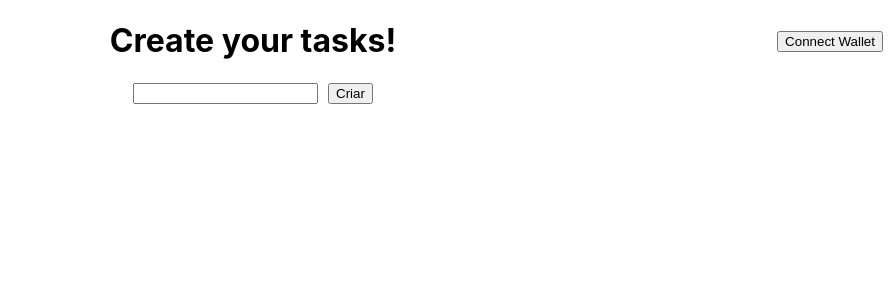
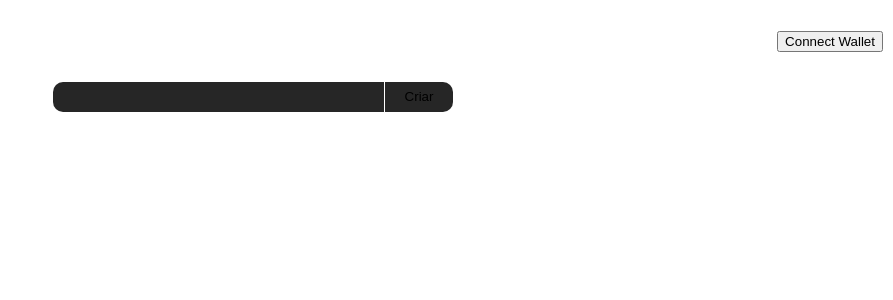
Before and after one commit to jhonattan-farias/Todos-solidity-Js, a Next.js app in the folder Frontend/: page / in a window 1280 px wide. Shown: the top 300 px of the page, without its empty margins (387-1280 px from the left). Built offline with nearby package versions, Linux system fonts and the light colour scheme.

Commit message:
making the style look more good visually

```diff
--- a/Frontend/styles/Home.module.scss
+++ b/Frontend/styles/Home.module.scss
@@ -3,6 +3,7 @@
   justify-content: center;
   align-items: center;
   position:relative;
+  color:white;
 
   .connectWallet{
     position:absolute;
@@ -14,8 +15,30 @@
 .createTask{
   display: flex;
   justify-content: center;
+
+  form{
+    display: flex;
+    justify-content: center;
+    width:25rem;
+    height: 30px;
+  }
+
+  button {
+    background-color: #262626;
+    border:0;
+    border-radius: 0 10px 10px 0;
+
+    width:5rem;
+  }
+
   input{
-    margin-right:10px;
+    border:none;
+    outline: none;
+    margin-right:1px;
+    height: 100%;
+    width:100%;padding-left: 10px;
+    border-radius: 10px 0  0 10px;
+    background-color: #262626;
   }
 }
 
@@ -28,11 +51,28 @@
     .task{
       display: flex;
       justify-content: space-between;
+      align-items: center;
       padding:20px;
       border-radius: 10px;
-      background-color:rgb(46, 45, 45);
-      color: rgb(255, 255, 255);
+      background-color:#CCAD8F;
+      color: #262626;
       font-weight: bold;
+      button {
+        outline: 0;
+        background-color: #7EA3CC;
+        border:none;
+        padding:10px;
+        border-radius: 10px;
+        cursor:pointer;
+        transition: .4s;
+        &:hover{
+          background-color: #4989d1;
+          box-shadow: 0 4px 8px 0 rgba(0,0,0,0.2), 0 6px 20px 0 rgba(0,0,0,0.19);
+        }
+        &:active{
+          background-color: #1c77e0;
+        }
+      }
       & + li {
         margin-top:10px;
       }
--- a/Frontend/styles/globals.css
+++ b/Frontend/styles/globals.css
@@ -24,7 +24,7 @@ ul{
     color-scheme: dark;
   }
   body {
-    color: white;
-    background: black;
+    color: #CCAD8F;
+    background:#255C99;
   }
 }
```
